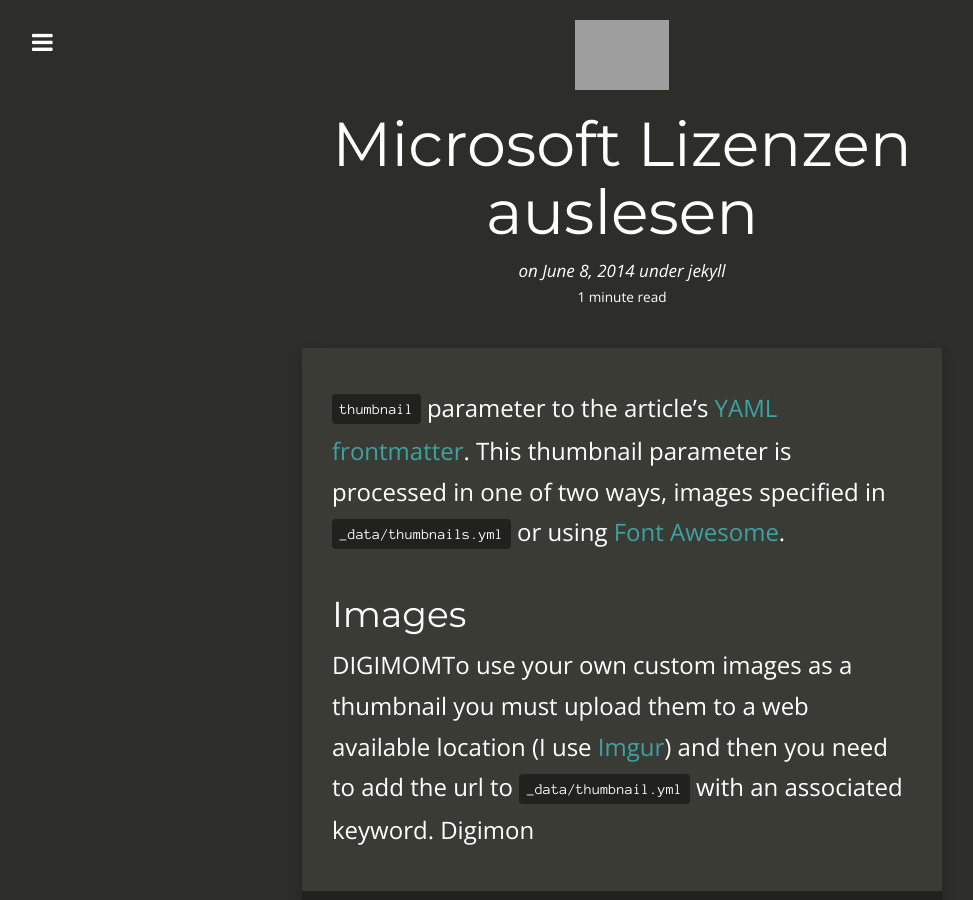
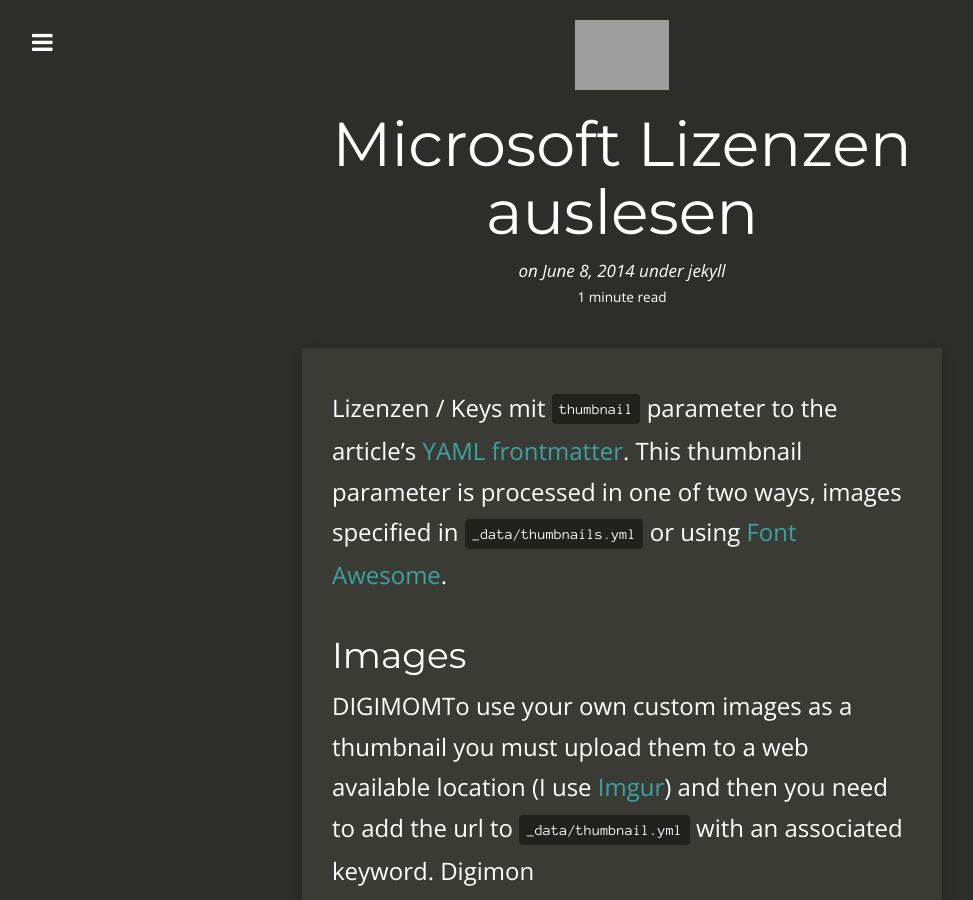
Before and after one commit to eski1337/lblb-it-ffd00, a Jekyll site: the page built from _posts/2014-06-08-using-thumbnails.md, in a window 1280 px wide and 900 px high. Shown: the whole window, without its empty margins (18-991 px from the left). Built offline with Jekyll 4.4.1, drawn with Linux system fonts in a browser that asks for light colours; nearby versions of some CDN libraries; comment, search, counter and statistics services are not loaded; grey boxes are pictures that could not be loaded.

Commit message:
2014-06-08-using-thumbnails.md: changed

```diff
--- a/_posts/2014-06-08-using-thumbnails.md
+++ b/_posts/2014-06-08-using-thumbnails.md
@@ -10,7 +10,7 @@
  - carte noire
 ---
 
-`thumbnail` parameter to the article's
+Lizenzen / Keys mit `thumbnail` parameter to the article's
 [YAML frontmatter][1]. This thumbnail parameter is processed in one of two ways,
 images specified in `_data/thumbnails.yml` or using [Font Awesome][2].
 
```
